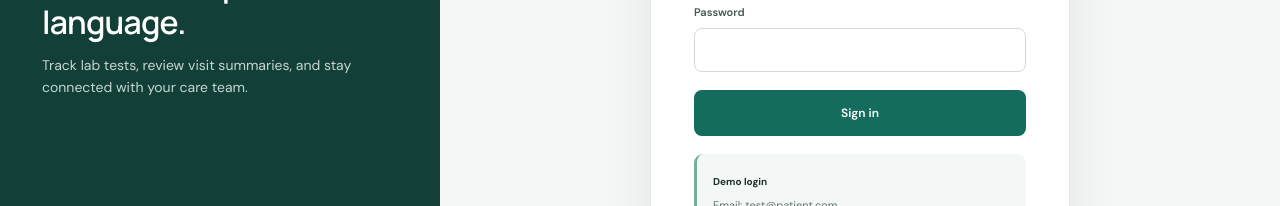
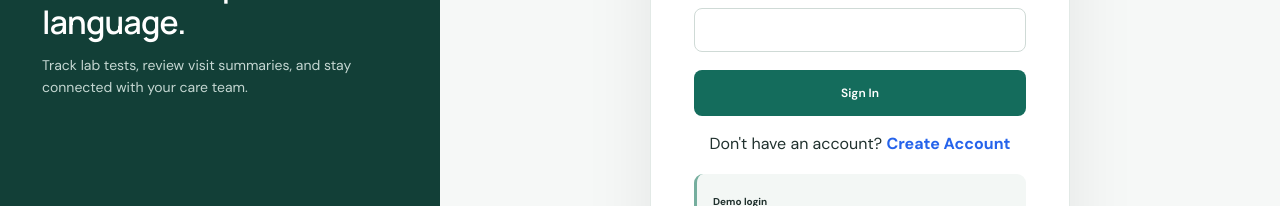
Before and after one commit to edensouare/CareFlex-Prototype, a React (Vite) app in the folder CareFlex-Prototype-main/CareFlex-Prototype-main/CareFlex Prototype/: page / in a window 1280 px wide. Shown: the part 368-574 px from the top of the page. Built offline with nearby package versions, Linux system fonts and the light colour scheme; no server answers.

Commit message:
Add patient account registration using Supabase

```diff
--- a/CareFlex-Prototype-main/CareFlex-Prototype-main/CareFlex Prototype/src/SignIn.tsx
+++ b/CareFlex-Prototype-main/CareFlex-Prototype-main/CareFlex Prototype/src/SignIn.tsx
@@ -3,19 +3,62 @@ import { Icon } from "./App";
 import { supabase } from "./supabase";
 
 export default function SignIn() {
+  const [isSignUp, setIsSignUp] = useState(false);
+  const [fullName, setFullName] = useState("");
   const [email, setEmail] = useState("");
   const [password, setPassword] = useState("");
   const [error, setError] = useState("");
+  const [success, setSuccess] = useState("");
   const [loading, setLoading] = useState(false);
 
-  const handleSubmit = async (event: FormEvent<HTMLFormElement>) => {
-    event.preventDefault();
-    setLoading(true);
-    setError("");
-    const { error } = await supabase.auth.signInWithPassword({ email, password });
-    if (error) setError(error.message);
+const handleSubmit = async (event: FormEvent<HTMLFormElement>) => {
+  event.preventDefault();
+
+  setLoading(true);
+  setError("");
+  setSuccess("");
+
+  try {
+    if (isSignUp) {
+      if (!fullName.trim()) {
+        setError("Please enter your full name.");
+        return;
+      }
+
+      const { error: signUpError } = await supabase.auth.signUp({
+        email,
+        password,
+        options: {
+          data: {
+            full_name: fullName.trim(),
+          },
+        },
+      });
+
+      if (signUpError) {
+        setError(signUpError.message);
+      } else {
+        setSuccess(
+          "Registration submitted! If email verification is required, check your inbox before signing in."
+        );
+      }
+    } else {
+      const { error: signInError } =
+        await supabase.auth.signInWithPassword({
+          email,
+          password,
+        });
+
+      if (signInError) {
+        setError(signInError.message);
+      }
+    }
+  } catch {
+    setError("Something went wrong. Please try again.");
+  } finally {
     setLoading(false);
-  };
+  }
+};
 
   return (
     <div className="signin-shell">
@@ -37,8 +80,31 @@ export default function SignIn() {
       <main className="signin-main">
         <form className="signin-card" onSubmit={handleSubmit}>
           <p className="eyebrow">PATIENT PORTAL</p>
-          <h2>Sign in to CareFlex</h2>
-          <p className="flow-lead">Welcome back. Enter your details to continue.</p>
+          <h2>{isSignUp ? "Create your account" : "Sign in to CareFlex"}</h2>
+          <p className="flow-lead">
+          {isSignUp
+            ? "Create an account to get started with CareFlex."
+            : "Welcome back. Enter your details to continue."}
+        </p>
+
+          {isSignUp && (
+          <>
+            <label className="message-label" htmlFor="signup-name">
+              Full Name
+            </label>
+
+            <input
+              id="signup-name"
+              className="signin-input"
+              type="text"
+              autoComplete="name"
+              placeholder="Enter your full name"
+              required={isSignUp}
+              value={fullName}
+              onChange={(event) => setFullName(event.target.value)}
+            />
+          </>
+        )}
 
           <label className="message-label" htmlFor="signin-email">Email</label>
           <input id="signin-email" className="signin-input" type="email" autoComplete="email" required value={email} onChange={(event) => setEmail(event.target.value)} />
@@ -47,13 +113,49 @@ export default function SignIn() {
           <input id="signin-password" className="signin-input" type="password" autoComplete="current-password" required value={password} onChange={(event) => setPassword(event.target.value)} />
 
           {error && <p className="signin-error" role="alert">{error}</p>}
+          {success && (
+          <p role="status" style={{ color: "#15803d", marginTop: "12px" }}>
+            {success}
+          </p>
+        )}
 
-          <button className="primary-button full" type="submit" disabled={loading}>{loading ? "Signing in…" : "Sign in"}</button>
+          <button className="primary-button full" type="submit" disabled={loading}>
+          {loading
+            ? (isSignUp ? "Creating account..." : "Signing in...")
+            : (isSignUp ? "Create Account" : "Sign In")}
+        </button>
 
+          <p style={{ textAlign: "center", marginTop: "16px" }}>
+          {isSignUp ? "Already have an account?" : "Don't have an account?"}
+          {" "}
+          <button
+            type="button"
+            onClick={() => {
+              setIsSignUp(!isSignUp);
+              setError("");
+            }}
+            style={{
+              color: "#2563eb",
+              fontWeight: "bold",
+              cursor: "pointer",
+              background: "none",
+              border: "none"
+            }}
+          >
+            {isSignUp ? "Sign In" : "Create Account"}
+          </button>
+        </p>
+
+          {!isSignUp && (
           <div className="note-box signin-demo">
             <strong>Demo login</strong>
-            <p>Email: test@patient.com<br />Password: testpatient</p>
+            <p>
+              Email: test@patient.com
+              <br />
+              Password: testpatient
+            </p>
           </div>
+)}
         </form>
       </main>
     </div>
```
